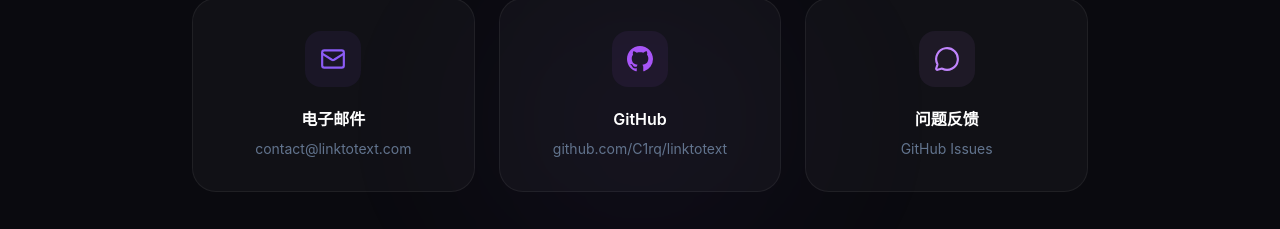
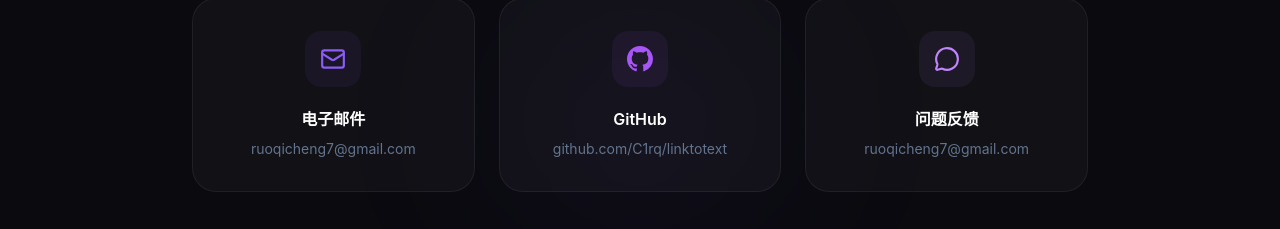
Before and after one commit to C1rq/linktotext-website, a React (Vite) app: page / in a window 1280 px wide. Shown: the part 3670-3899 px from the top of the page. Built offline with nearby package versions, Linux system fonts and the light colour scheme.

Commit message:
feat: update contact email to ruoqicheng7@gmail.com

```diff
--- a/src/components/Contact.jsx
+++ b/src/components/Contact.jsx
@@ -13,8 +13,8 @@ const contactMethods = [
   {
     icon: Mail,
     label: '电子邮件',
-    value: 'contact@linktotext.com',
-    href: 'mailto:contact@linktotext.com',
+    value: 'ruoqicheng7@gmail.com',
+    href: 'mailto:ruoqicheng7@gmail.com',
     color: '#8b5cf6',
   },
   {
@@ -27,8 +27,8 @@ const contactMethods = [
   {
     icon: MessageCircle,
     label: '问题反馈',
-    value: 'GitHub Issues',
-    href: 'https://github.com/C1rq/linktotext/issues',
+    value: 'ruoqicheng7@gmail.com',
+    href: 'mailto:ruoqicheng7@gmail.com',
     color: '#c084fc',
   },
 ]
```
